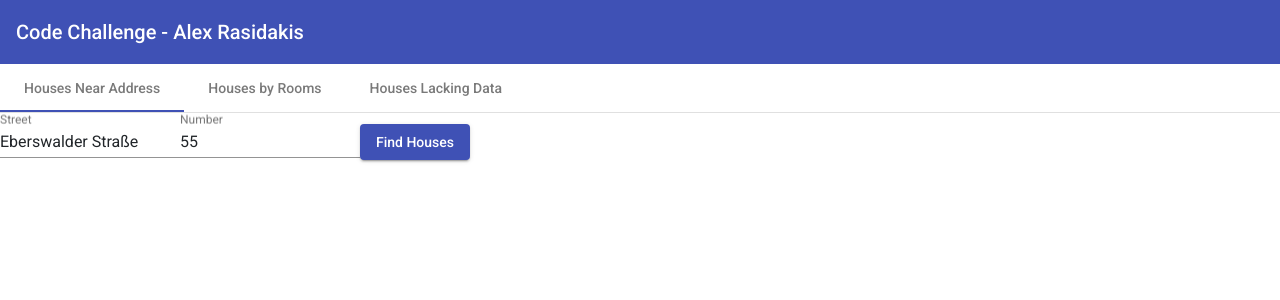
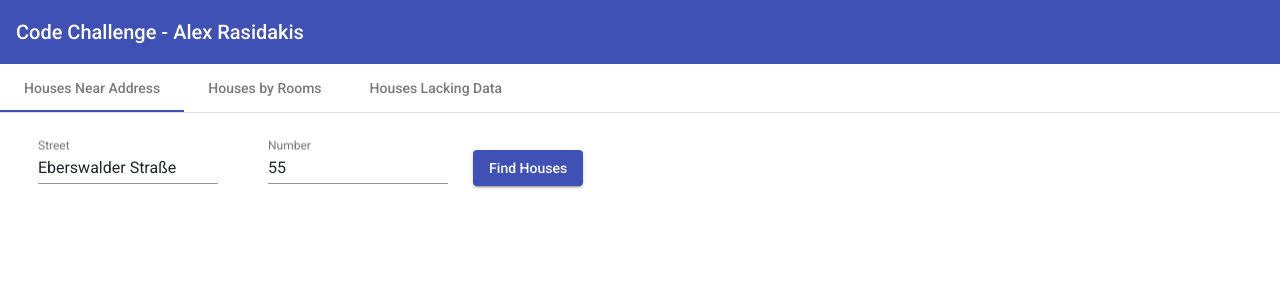
Before and after one commit to alexRasi/coding-challenge, an Angular app: page / in a window 1280 px wide. Shown: the top 300 px of the page. Built offline with nearby package versions, Linux system fonts and the light colour scheme; no server answers.

Commit message:
Add some styling

```diff
--- a/src/styles.css
+++ b/src/styles.css
@@ -2,3 +2,13 @@
 
 html, body { height: 100%; }
 body { margin: 0; font-family: Roboto, "Helvetica Neue", sans-serif; }
+
+.mat-tab-body-wrapper {
+    padding: 1%;
+    padding-top: 2%;
+}
+
+.mat-form-field {
+    margin-left: 2%;
+    margin-right: 2%;
+}
```
